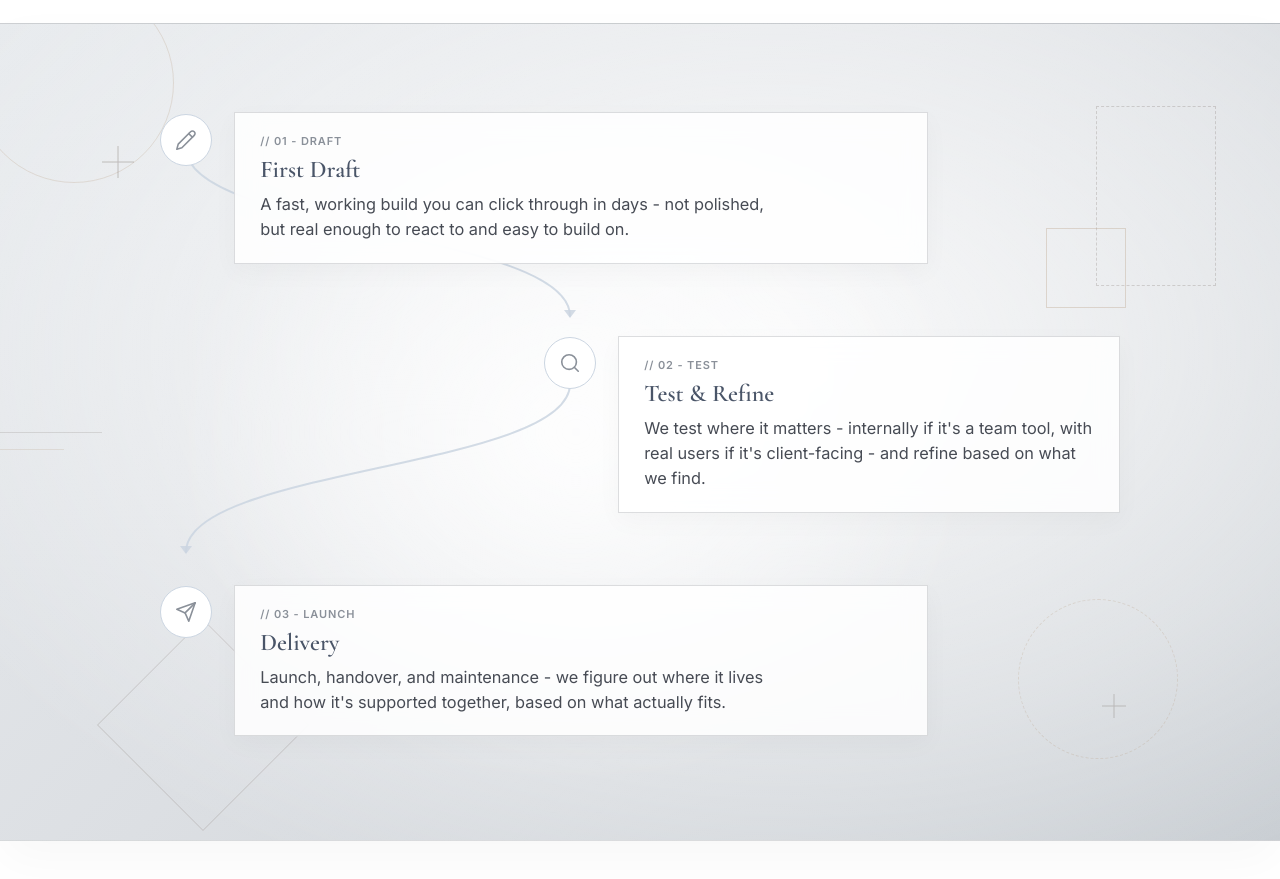
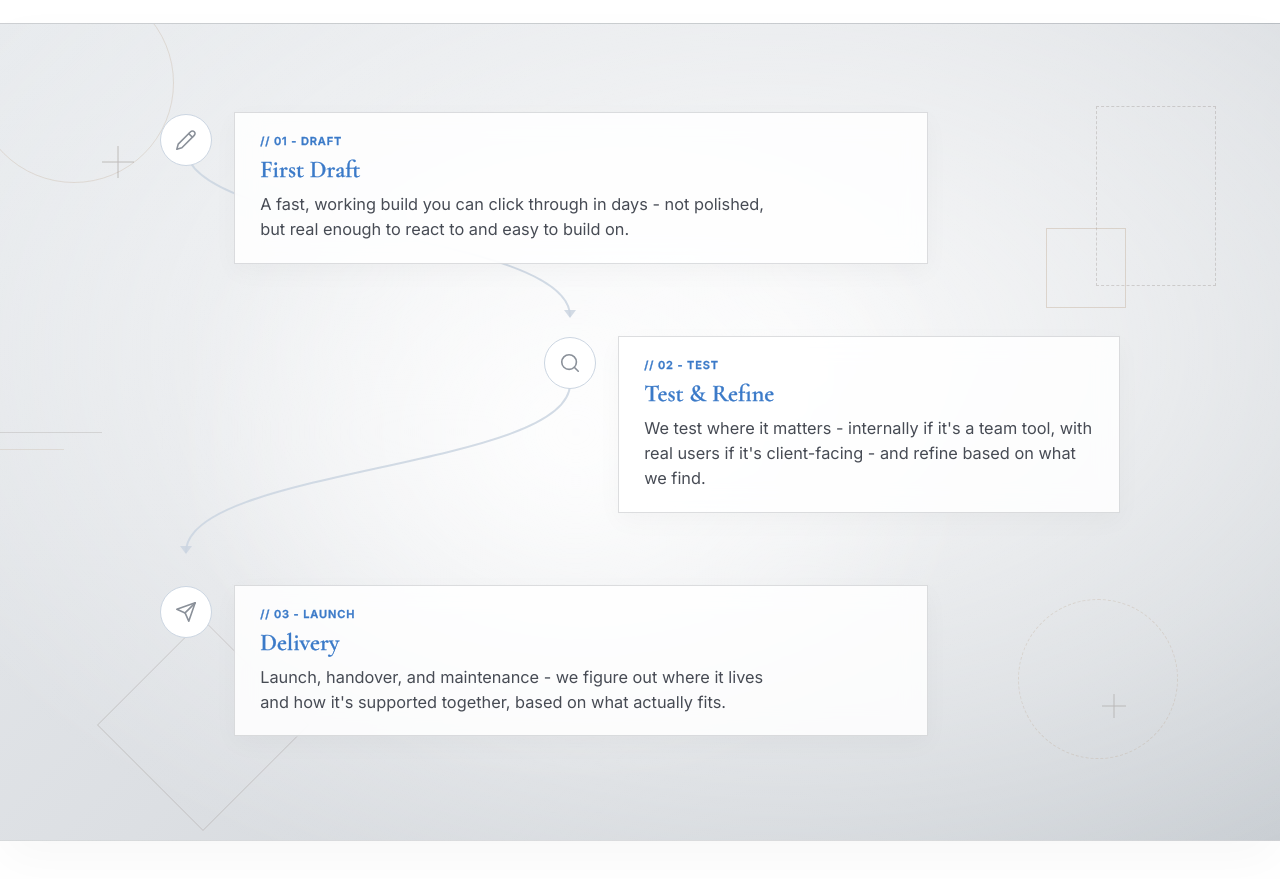
Before and after one commit to Irene2828/porfoliojuly, a Next.js app: page / in a window 1280 px wide. Shown: the part 2120-2999 px from the top of the page. Built offline with nearby package versions, Linux system fonts and the light colour scheme; no server answers; the database is empty; a web font is replaced by a local one.

Commit message:
style: Update process section kickers and labels to section heading blue with text stroke

```diff
--- a/src/app/v2/components/ServicesV2.tsx
+++ b/src/app/v2/components/ServicesV2.tsx
@@ -777,16 +777,25 @@ export default function ServicesV2() {
                       }}
                     >
                       <div style={{ marginBottom: '0.35rem', display: 'flex', alignItems: 'center', gap: '0.65rem' }}>
-                        <span style={{ fontFamily: 'var(--font-mono), monospace', fontSize: '11px', color: '#8A9099', fontWeight: 600, letterSpacing: '0.08em' }}>{step.label}</span>
+                        <span style={{
+                          fontFamily: 'var(--font-mono), monospace',
+                          fontSize: '11px',
+                          color: '#3b7ac8',
+                          fontWeight: 600,
+                          letterSpacing: '0.08em',
+                          WebkitTextStroke: '0.35px #3b7ac8'
+                        }}>
+                          {step.label}
+                        </span>
                       </div>
                       <h3 style={{
                         fontFamily: "var(--font-serif)",
                         fontSize: '24px',
-                        color: '#4a5568',
+                        color: '#3b7ac8',
                         fontWeight: 600,
                         margin: '0 0 0.45rem 0',
                         lineHeight: 1.2,
-                        WebkitTextStroke: '0px transparent'
+                        WebkitTextStroke: '0.35px #3b7ac8'
                       }}>
                         {step.title}
                       </h3>
```
